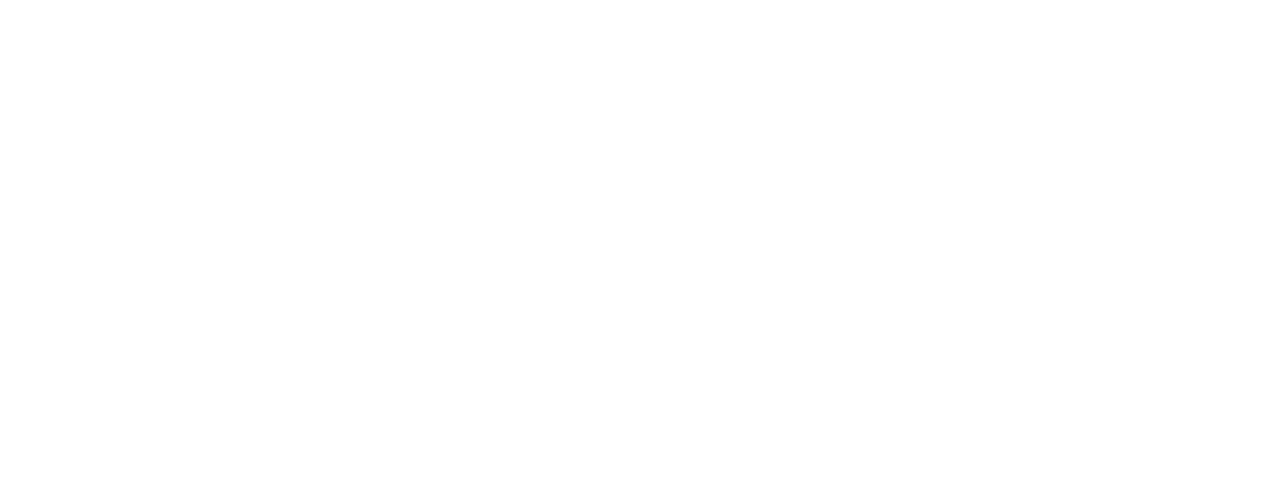
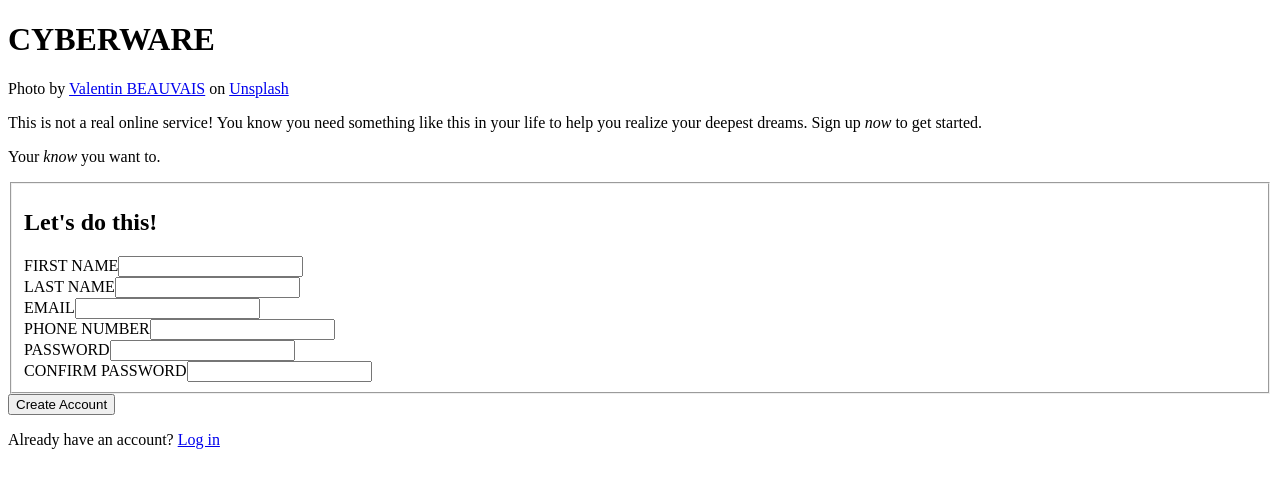
Before and after one commit to elik-dev/sign-up-form, a plain HTML site: page index.html in a window 1280 px wide. Drawn offline with Linux system fonts and the light colour scheme.

Commit message:
Add page structure

```diff
--- a/index.html
+++ b/index.html
@@ -13,9 +13,39 @@
 </head>
 
 <body>
-    <header></header>
-    <footer></footer>
-    <form action="#" method="post"></form>
+    <header>
+        <h1>CYBERWARE</h1>
+    </header>
+    <footer>
+        Photo by <a href="https://unsplash.com/@valentinbvs" target="_blank">Valentin BEAUVAIS</a> on <a
+            href="https://unsplash.com/" target="_blank">Unsplash</a>
+    </footer>
+    <form action="#" method="post">
+        <div class="form-description">
+            <p>This is not a real online service! You know you need something like this in your life to help you realize
+                your deepest dreams. Sign up <em>now</em> to get started.</p>
+            <p>Your <em>know</em> you want to.</p>
+            <fieldset>
+                <h2>Let's do this!</h2>
+                <div class="row">
+                    <div><label for="user-first-name">FIRST NAME</label><input type="text"></div>
+                    <div><label for="user-last-name">LAST NAME</label><input type="text"></div>
+                </div>
+                <div class="row">
+                    <div><label for="user-email">EMAIL</label><input type="email"></div>
+                    <div><label for="user-phone">PHONE NUMBER</label><input type="tel"></div>
+                </div>
+                <div class="row">
+                    <div><label for="user-password">PASSWORD</label><input type="password"></div>
+                    <div><label for="user-confirm-password">CONFIRM PASSWORD</label><input type="password"></div>
+                </div>
+            </fieldset>
+            <div class="form-submit">
+                <button type="submit">Create Account</button>
+                <p>Already have an account? <a href="#">Log in</a></p>
+            </div>
+        </div>
+    </form>
 </body>
 
 </html>
```
